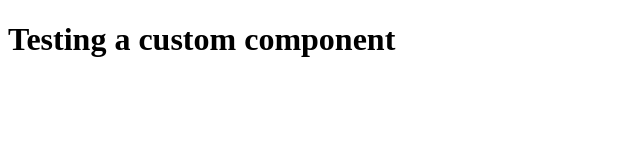
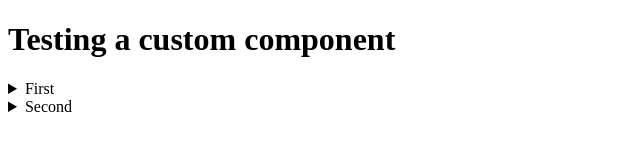
Before and after one commit to danieleloscozzese/first-components, a website: page tab-group/index.html in a window 1280 px wide. Shown: the whole page, without its empty margins (0-640 px from the left). Drawn offline with Linux system fonts and the light colour scheme.

Commit message:
feat: set base URL and basic structure

```diff
--- a/tab-group/index.html
+++ b/tab-group/index.html
@@ -4,6 +4,8 @@
     <title>Tab Group Example</title>
     <meta name="description" content="A demo implementation of a Tab Group" />
     <meta name="color-scheme" content="light dark" />
+
+    <base href="/tab-group/" />
 
     <link rel="stylesheet" href="./style.css" />
 
@@ -18,7 +20,18 @@
     </template>
 
     <header><h1>Testing a custom component</h1></header>
-    <main></main>
+    <main>
+      <dag-tab-group>
+        <details>
+          <summary>First</summary>
+          The first content
+        </details>
+        <details>
+          <summary>Second</summary>
+          <p>The <em>second</em> content</p>
+        </details>
+      </dag-tab-group>
+    </main>
 
     <!-- <li
         key={title.label}
```
